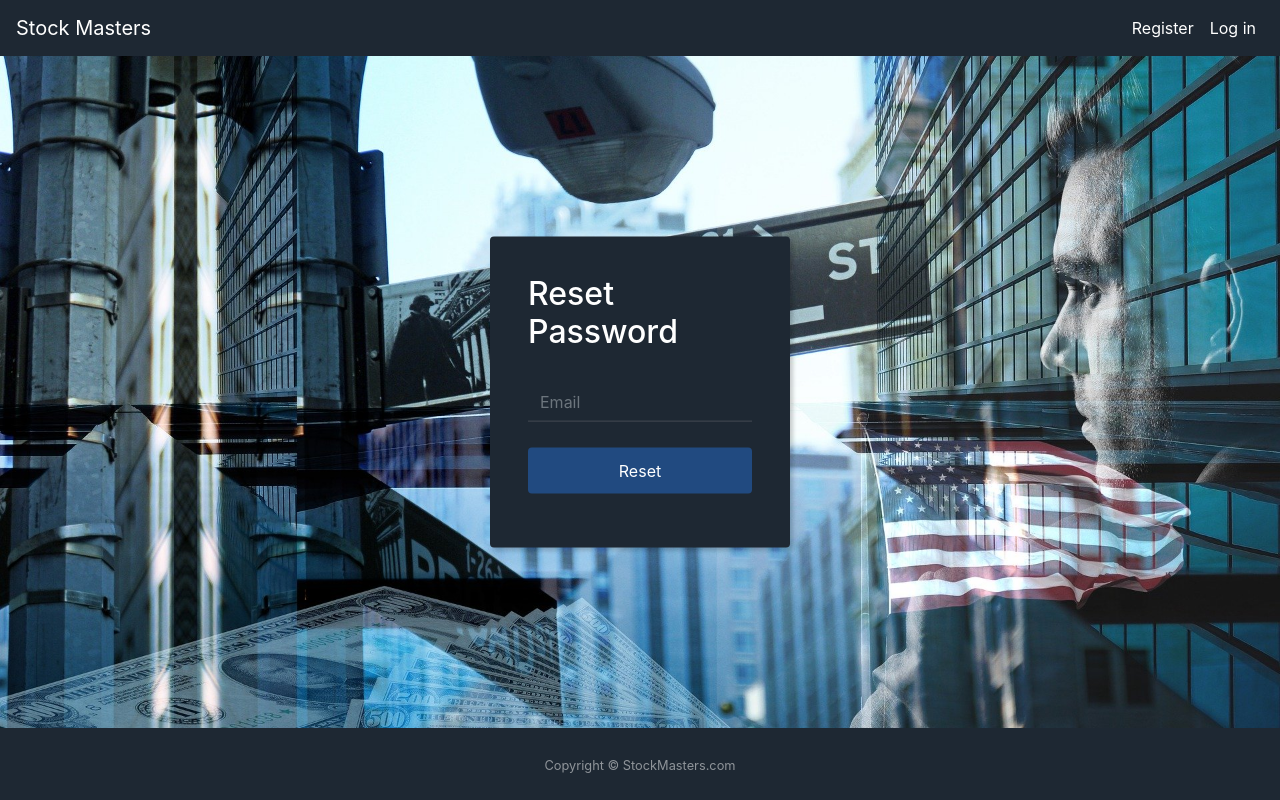
After one commit to mkaspryk/AEII-2020-BD2-KASPRYK-STOCK-MARKET-WEB-APP, a Django app: page /resetPassword in a window 1280 px wide. The commit adds this page. Run offline with Django 3.2, Linux system fonts and the light colour scheme; some libraries are stand-ins or nearby versions.

Commit message:
updated-home

```diff
--- a/stock/home/templates/loginPanel.html
+++ b/stock/home/templates/loginPanel.html
@@ -15,7 +15,8 @@
             <div class="illustration"><i class="icon ion-ios-locked-outline"></i></div>
             <div class="form-group"><input class="form-control" type="text" name="username" placeholder="Username"></div>
             <div class="form-group"><input class="form-control" type="password" name="password" placeholder="Password"></div>
-            <div class="form-group"><button class="btn btn-primary btn-block" type="submit">Log In</button></div><a href="#" class="forgot">Forgot your email or password?</a>
+            <div class="form-group"><button class="btn btn-primary btn-block" type="submit">Log In</button></div>
+            <a href="{% url 'resetPassword' %}" class="forgot">Forgot your email or password?</a>
         </form>
 </div>
 
--- /dev/null
+++ b/stock/home/templates/resetPassword.html
@@ -0,0 +1,22 @@
+
+{% extends 'base.html' %}
+
+{% block content %}
+
+<div class="login-dark">
+        <form method="post">
+        	{% for message in messages %}
+            <div class="alert alert-danger" role="alert" style="text-align: center;">
+                <h7> {{message}} </h7>
+            </div>
+            {% endfor %}
+        	{% csrf_token %}
+            <h2 class="sr-only">Reset Password Form</h2>
+            <h2>Reset Password</h2>
+            <br>
+            <div class="form-group"><input class="form-control" type="email" name="email" placeholder="Email"></div>
+            <div class="form-group"><button class="btn btn-primary btn-block" type="submit">Reset</button></div>
+        </form>
+</div>
+
+{% endblock %}
--- a/stock/home/urls.py
+++ b/stock/home/urls.py
@@ -6,5 +6,6 @@ urlpatterns = [
     path('', views.index, name="index"),
     path('register',views.register, name="register"),
     path('login',views.login, name="login"),
+    path('resetPassword',views.resetPassword, name="resetPassword"),
     path('logout',views.logout, name="logout"),
 ]
--- a/stock/home/views.py
+++ b/stock/home/views.py
@@ -59,3 +59,6 @@ def login(request):
 def logout(request):
 	auth.logout(request)
 	return redirect('/')
+
+def resetPassword(request):
+	return render(request, 'resetPassword.html', {})
--- a/stock/stock/settings.py
+++ b/stock/stock/settings.py
@@ -28,6 +28,8 @@ INSTALLED_APPS = [
     'portfolio',
     'crypto_stock',
 ]
+
+EMAIL_BACKEND = 'django.core.mail.backends.console.EmailBackend'
 
 MIDDLEWARE = [
     'django.middleware.security.SecurityMiddleware',
```
